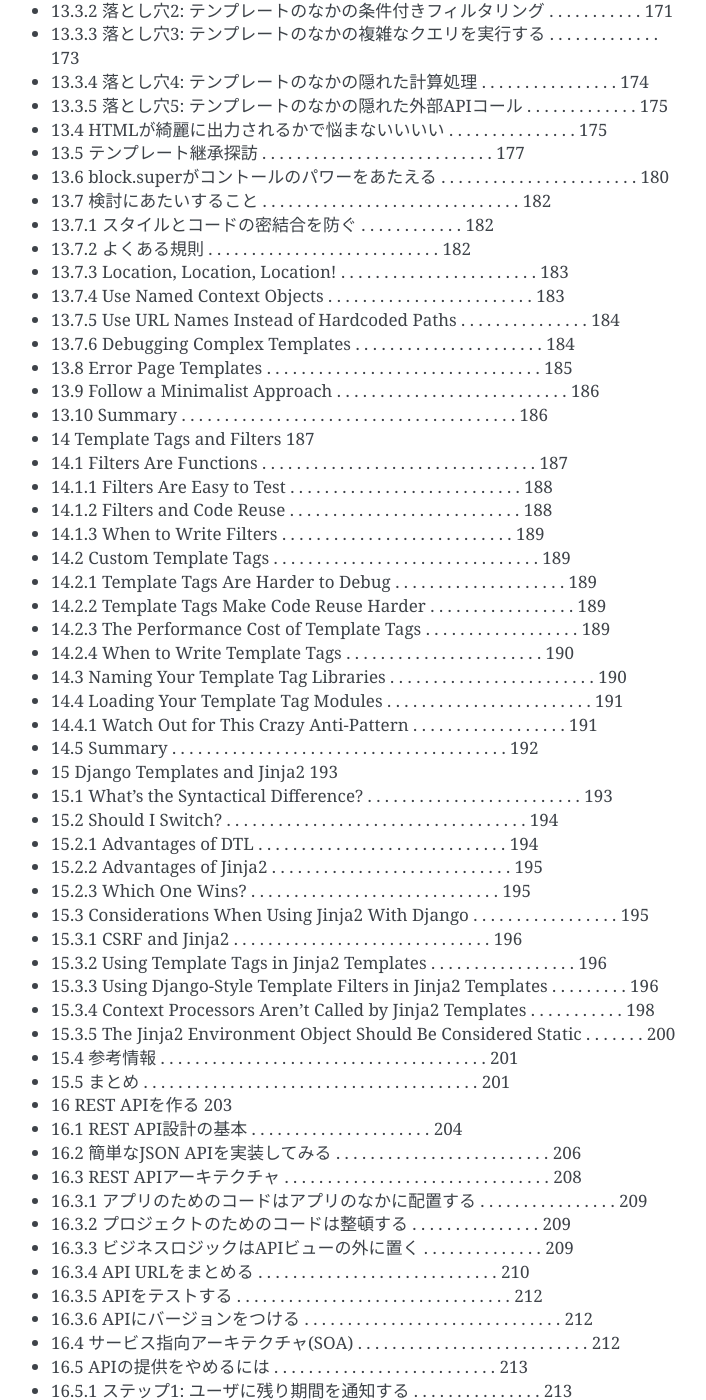
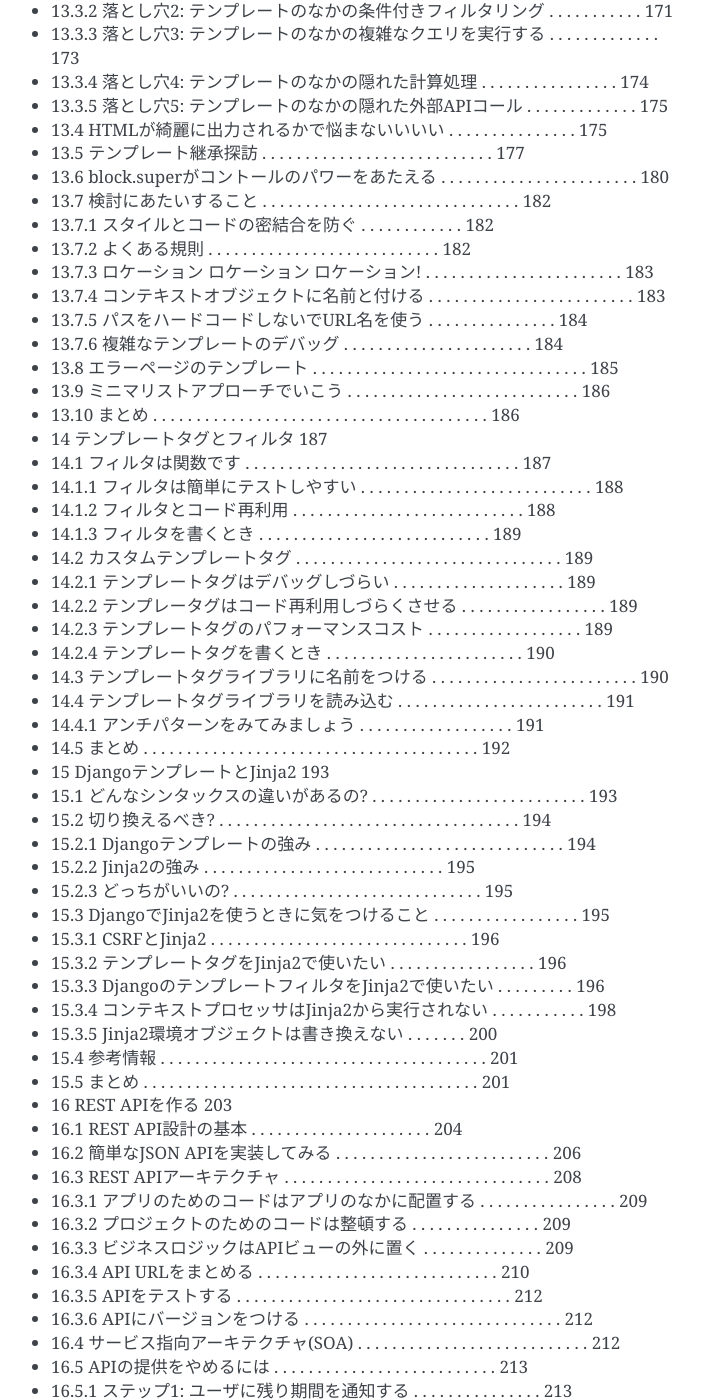
Before and after one commit to jbking/two-scoops-of-django-ja, a Sphinx documentation site: the page built from source/index.rst, in a window 1280 px wide and 1400 px high, scrolled down 5841 px. Shown: the whole window, without its empty margins (399-1105 px from the left). Built offline with Sphinx 7.4.7, drawn with Linux system fonts in a browser that asks for light colours.

Commit message:
13章まで

```diff
--- a/source/index.rst
+++ b/source/index.rst
@@ -238,39 +238,39 @@
 * 13.7 検討にあたいすること . . . . . . . . . . . . . . . . . . . . . . . . . . . . . . 182
 * 13.7.1 スタイルとコードの密結合を防ぐ . . . . . . . . . . . . 182
 * 13.7.2 よくある規則 . . . . . . . . . . . . . . . . . . . . . . . . . . . 182
-* 13.7.3 Location, Location, Location! . . . . . . . . . . . . . . . . . . . . . . . 183
-* 13.7.4 Use Named Context Objects . . . . . . . . . . . . . . . . . . . . . . . . 183
-* 13.7.5 Use URL Names Instead of Hardcoded Paths . . . . . . . . . . . . . . . 184
-* 13.7.6 Debugging Complex Templates . . . . . . . . . . . . . . . . . . . . . . 184
-* 13.8 Error Page Templates . . . . . . . . . . . . . . . . . . . . . . . . . . . . . . . . 185
-* 13.9 Follow a Minimalist Approach . . . . . . . . . . . . . . . . . . . . . . . . . . . 186
-* 13.10 Summary . . . . . . . . . . . . . . . . . . . . . . . . . . . . . . . . . . . . . . . 186
-* 14 Template Tags and Filters 187
-* 14.1 Filters Are Functions . . . . . . . . . . . . . . . . . . . . . . . . . . . . . . . . 187
-* 14.1.1 Filters Are Easy to Test . . . . . . . . . . . . . . . . . . . . . . . . . . . 188
-* 14.1.2 Filters and Code Reuse . . . . . . . . . . . . . . . . . . . . . . . . . . . 188
-* 14.1.3 When to Write Filters . . . . . . . . . . . . . . . . . . . . . . . . . . . 189
-* 14.2 Custom Template Tags . . . . . . . . . . . . . . . . . . . . . . . . . . . . . . . 189
-* 14.2.1 Template Tags Are Harder to Debug . . . . . . . . . . . . . . . . . . . . 189
-* 14.2.2 Template Tags Make Code Reuse Harder . . . . . . . . . . . . . . . . . 189
-* 14.2.3 The Performance Cost of Template Tags . . . . . . . . . . . . . . . . . . 189
-* 14.2.4 When to Write Template Tags . . . . . . . . . . . . . . . . . . . . . . . 190
-* 14.3 Naming Your Template Tag Libraries . . . . . . . . . . . . . . . . . . . . . . . . 190
-* 14.4 Loading Your Template Tag Modules . . . . . . . . . . . . . . . . . . . . . . . . 191
-* 14.4.1 Watch Out for This Crazy Anti-Pattern . . . . . . . . . . . . . . . . . . 191
-* 14.5 Summary . . . . . . . . . . . . . . . . . . . . . . . . . . . . . . . . . . . . . . . 192
-* 15 Django Templates and Jinja2 193
-* 15.1 What’s the Syntactical Difference? . . . . . . . . . . . . . . . . . . . . . . . . . 193
-* 15.2 Should I Switch? . . . . . . . . . . . . . . . . . . . . . . . . . . . . . . . . . . . 194
-* 15.2.1 Advantages of DTL . . . . . . . . . . . . . . . . . . . . . . . . . . . . . 194
-* 15.2.2 Advantages of Jinja2 . . . . . . . . . . . . . . . . . . . . . . . . . . . . 195
-* 15.2.3 Which One Wins? . . . . . . . . . . . . . . . . . . . . . . . . . . . . . 195
-* 15.3 Considerations When Using Jinja2 With Django . . . . . . . . . . . . . . . . . 195
-* 15.3.1 CSRF and Jinja2 . . . . . . . . . . . . . . . . . . . . . . . . . . . . . . 196
-* 15.3.2 Using Template Tags in Jinja2 Templates . . . . . . . . . . . . . . . . . 196
-* 15.3.3 Using Django-Style Template Filters in Jinja2 Templates . . . . . . . . . 196
-* 15.3.4 Context Processors Aren’t Called by Jinja2 Templates . . . . . . . . . . . 198
-* 15.3.5 The Jinja2 Environment Object Should Be Considered Static . . . . . . . 200
+* 13.7.3 ロケーション ロケーション ロケーション! . . . . . . . . . . . . . . . . . . . . . . . 183
+* 13.7.4 コンテキストオブジェクトに名前と付ける . . . . . . . . . . . . . . . . . . . . . . . . 183
+* 13.7.5 パスをハードコードしないでURL名を使う . . . . . . . . . . . . . . . 184
+* 13.7.6 複雑なテンプレートのデバッグ . . . . . . . . . . . . . . . . . . . . . . 184
+* 13.8 エラーページのテンプレート . . . . . . . . . . . . . . . . . . . . . . . . . . . . . . . . 185
+* 13.9 ミニマリストアプローチでいこう . . . . . . . . . . . . . . . . . . . . . . . . . . . 186
+* 13.10 まとめ . . . . . . . . . . . . . . . . . . . . . . . . . . . . . . . . . . . . . . . 186
+* 14 テンプレートタグとフィルタ 187
+* 14.1 フィルタは関数です . . . . . . . . . . . . . . . . . . . . . . . . . . . . . . . . 187
+* 14.1.1 フィルタは簡単にテストしやすい . . . . . . . . . . . . . . . . . . . . . . . . . . . 188
+* 14.1.2 フィルタとコード再利用 . . . . . . . . . . . . . . . . . . . . . . . . . . . 188
+* 14.1.3 フィルタを書くとき . . . . . . . . . . . . . . . . . . . . . . . . . . . 189
+* 14.2 カスタムテンプレートタグ . . . . . . . . . . . . . . . . . . . . . . . . . . . . . . . 189
+* 14.2.1 テンプレートタグはデバッグしづらい . . . . . . . . . . . . . . . . . . . . 189
+* 14.2.2 テンプレータグはコード再利用しづらくさせる . . . . . . . . . . . . . . . . . 189
+* 14.2.3 テンプレートタグのパフォーマンスコスト . . . . . . . . . . . . . . . . . . 189
+* 14.2.4 テンプレートタグを書くとき . . . . . . . . . . . . . . . . . . . . . . . 190
+* 14.3 テンプレートタグライブラリに名前をつける . . . . . . . . . . . . . . . . . . . . . . . . 190
+* 14.4 テンプレートタグライブラリを読み込む . . . . . . . . . . . . . . . . . . . . . . . . 191
+* 14.4.1 アンチパターンをみてみましょう . . . . . . . . . . . . . . . . . . 191
+* 14.5 まとめ . . . . . . . . . . . . . . . . . . . . . . . . . . . . . . . . . . . . . . . 192
+* 15 DjangoテンプレートとJinja2 193
+* 15.1 どんなシンタックスの違いがあるの? . . . . . . . . . . . . . . . . . . . . . . . . . 193
+* 15.2 切り換えるべき? . . . . . . . . . . . . . . . . . . . . . . . . . . . . . . . . . . . 194
+* 15.2.1 Djangoテンプレートの強み . . . . . . . . . . . . . . . . . . . . . . . . . . . . . 194
+* 15.2.2 Jinja2の強み . . . . . . . . . . . . . . . . . . . . . . . . . . . . 195
+* 15.2.3 どっちがいいの? . . . . . . . . . . . . . . . . . . . . . . . . . . . . . 195
+* 15.3 DjangoでJinja2を使うときに気をつけること . . . . . . . . . . . . . . . . . 195
+* 15.3.1 CSRFとJinja2 . . . . . . . . . . . . . . . . . . . . . . . . . . . . . . 196
+* 15.3.2 テンプレートタグをJinja2で使いたい . . . . . . . . . . . . . . . . . 196
+* 15.3.3 DjangoのテンプレートフィルタをJinja2で使いたい . . . . . . . . . 196
+* 15.3.4 コンテキストプロセッサはJinja2から実行されない . . . . . . . . . . . 198
+* 15.3.5 Jinja2環境オブジェクトは書き換えない . . . . . . . 200
 * 15.4 参考情報 . . . . . . . . . . . . . . . . . . . . . . . . . . . . . . . . . . . . . . 201
 * 15.5 まとめ . . . . . . . . . . . . . . . . . . . . . . . . . . . . . . . . . . . . . . . 201
 * 16 REST APIを作る 203
```
